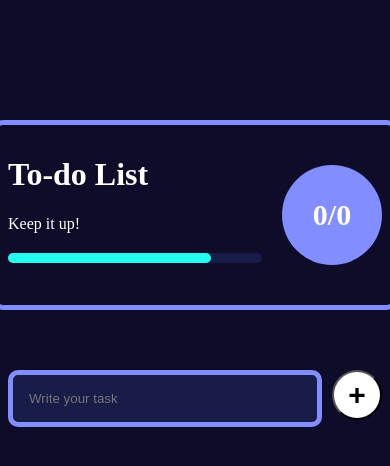
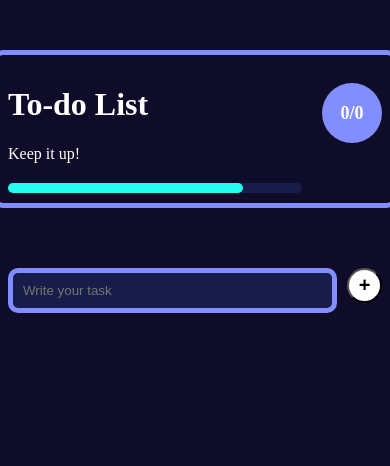
Before and after one commit to sahnivanika/todo-list, a plain HTML site: page index.html in a window 390 px wide. Drawn offline with Linux system fonts and the light colour scheme.

Commit message:
Update styles.css

```diff
--- a/styles.css
+++ b/styles.css
@@ -123,3 +123,32 @@ button{
    margin: 0 10px;
    cursor: pointer;
 }
+
+@media (max-width: 425px) {
+    .container {
+        max-width: 100%;
+        margin-top: 50px;
+    }
+
+    input {
+        padding: 10px;
+    }
+
+    button {
+        width: 35px;
+        height: 35px;
+        font-size: 20px;
+    }
+
+    #numbers {
+        width: 60px;
+        height: 60px;
+        font-size: 18px;
+    }
+
+    .taskItem {
+        width: 100%;
+        flex-direction: column;
+        align-items: flex-start;
+    }
+}
```
